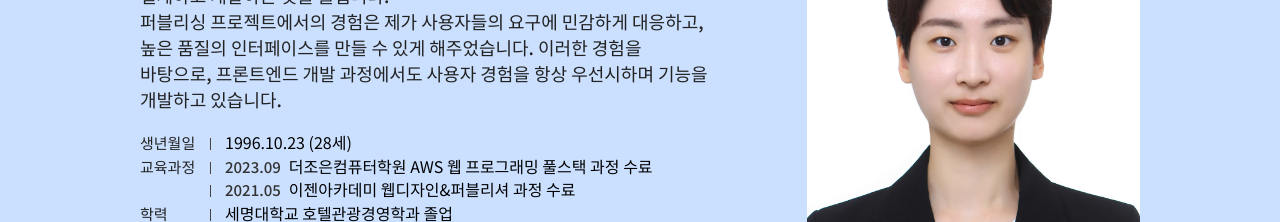
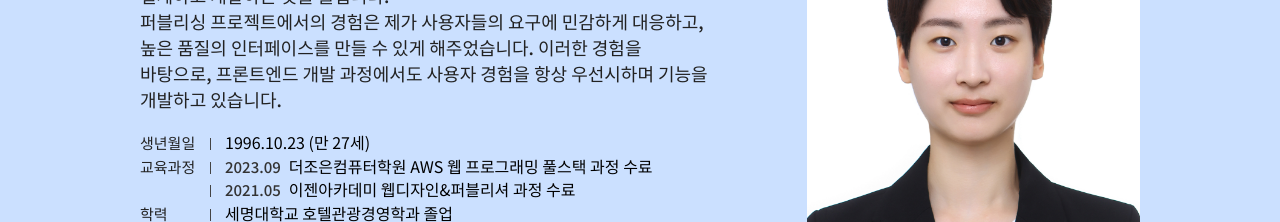
Before and after one commit to pearl1233333/Portfolio-site, a React (Vite) app: page / in a window 1280 px wide. Shown: the part 1040-1262 px from the top of the page. Built offline with nearby package versions, Linux system fonts and the light colour scheme; a web font is replaced by a local one.

Commit message:
240111 소개 나이 수정

```diff
--- a/src/components/About.jsx
+++ b/src/components/About.jsx
@@ -49,7 +49,7 @@ function About() {
                   <span>생년월일</span>
                 </div>
                 <div className='text'>
-                  1996.10.23 (28세)
+                  1996.10.23 (만 27세)
                 </div>
               </li>
               <li>
```
